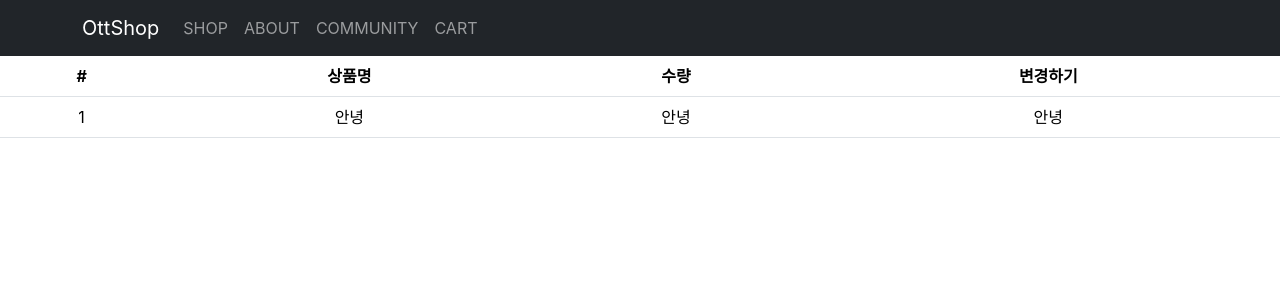
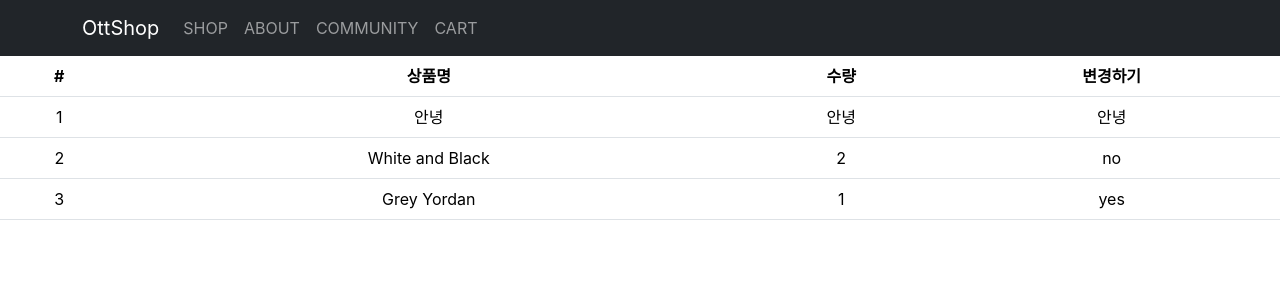
Before and after one commit to corbie0091/shop_react_practice, a React (Create React App) app: page /cart in a window 1280 px wide. Shown: the top 300 px of the page. Built offline with nearby package versions, Linux system fonts and the light colour scheme.

Commit message:
Redux 2 : store에 state보관하고 쓰는 법, 참고사항

```diff
--- a/src/routes/Cart.js
+++ b/src/routes/Cart.js
@@ -1,6 +1,12 @@
 import { Table } from "react-bootstrap"
+import { useSelector } from "react-redux";
 
 function Cart() {
+
+    let a = useSelector((state) => {return state})
+    let state = useSelector((state) => { return state})
+    let prchs = useSelector((state) => state.prchs)
+    console.log(prchs)
     return (
         <div>
             <Table>
@@ -19,6 +25,18 @@ function Cart() {
                     <td>안녕</td>
                     <td>안녕</td>
                 </tr>
+                <tr>
+                    <td>{prchs[0].id+2}</td>
+                    <td>{prchs[0].name}</td>
+                    <td>{prchs[0].count}</td>
+                    <td>no</td>
+                </tr>
+                <tr>
+                    <td>{prchs[1].id+2}</td>
+                    <td>{prchs[1].name}</td>
+                    <td>{prchs[1].count}</td>
+                    <td>yes</td>
+                </tr>
             </tbody>
             </Table>
         </div>
--- a/src/store.js
+++ b/src/store.js
@@ -1,7 +1,29 @@
-import { configureStore } from "@reduxjs/toolkit";
+import { configureStore, createSlice } from "@reduxjs/toolkit";
+
+// useState역할
+let user = createSlice({
+    name : 'user',
+    initialState : "kim"
+})
+
+let stock = createSlice({
+    name : 'stock',
+    initialState: [10, 11, 12]
+})
+
+let prchs = createSlice({
+    name : 'prchs',
+    initialState: [
+        {id: 0, name: 'White and Black', count: 2},
+        {id: 1, name: 'Grey Yordan', count: 1}
+    ],
+    reducers: {} // 필요에 따라 reducer를 추가하거나 빈 객체를 넣어야 한다.
+})
 
 export default configureStore ({
     reducer: {
-
+        user : user.reducer,
+        stock : stock.reducer,
+        prchs : prchs.reducer
     }
 })
```
Also changed, not shown: 1 other file (tests, documents, lock files or other folders).
